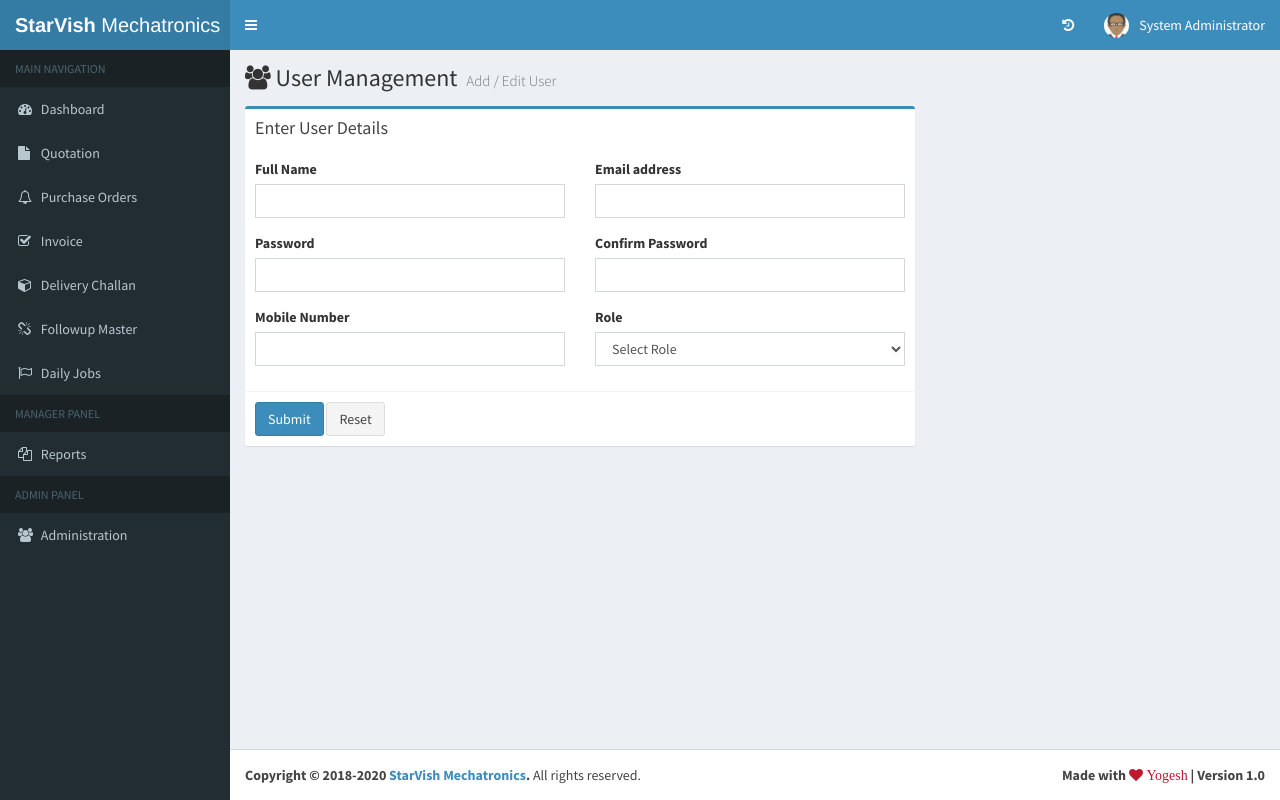
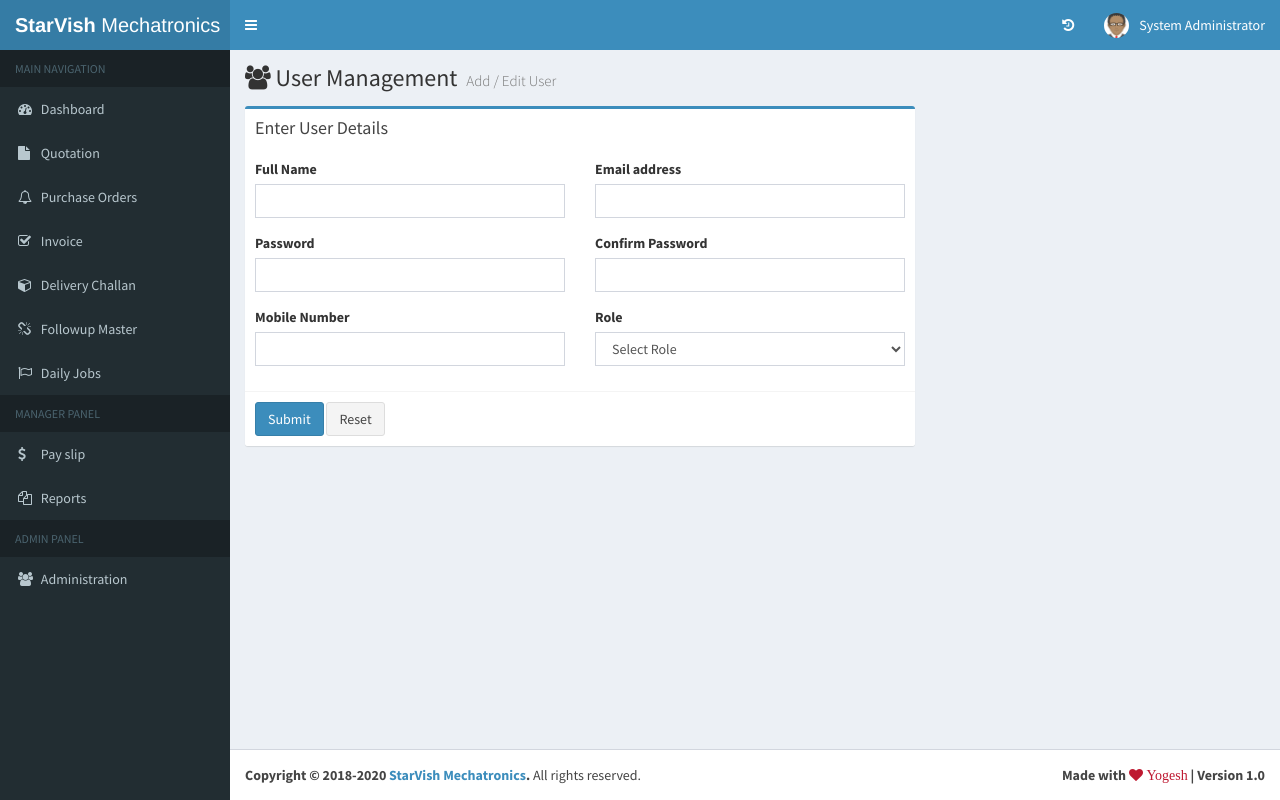
Before and after one commit to Kumarjio/starvish, a CodeIgniter app: page /database/index.php/user/addNew in a window 1280 px wide. Run offline with CodeIgniter, Linux system fonts and the light colour scheme; a user stored in the database is signed in; data comes from the database, SQL or seed files in the repository.

Commit message:
reference files added!

```diff
--- a/application/views/includes/header.php
+++ b/application/views/includes/header.php
@@ -96,7 +96,7 @@
         <!-- sidebar: style can be found in sidebar.less -->
         <section class="sidebar">
           <!-- sidebar menu: : style can be found in sidebar.less -->
-          <ul class="sidebar-menu">
+          <ul class="sidebar-menu" class="smooth-scroll list-unstyled">
             <li class="header">MAIN NAVIGATION</li>
             <li class="treeview">
               <a href="<?php echo base_url(); ?>dashboard">
@@ -215,12 +215,25 @@
             ?>
             <li class="header">MANAGER PANEL</li>
             <li class="treeview">
+                <a href="<?php echo base_url()?>" >
+                  <i class="fa fa-usd"></i>
+                <span>Pay slip </span>
+              </a>
+            </li>
+            <li class="treeview">
               <a href="#reports" data-toggle="collapse" title="View Purchase Orders">
                 <i class="fa fa-files-o"></i>
                 <span>Reports</span>
               </a>
               <div id="reports" class="collapse">
                 <ul class="dropdown">
+                  <li class="treeview">
+                    <a href="<?php echo base_url()?>" ><br>
+                      <i class="fa fa-credit-card"></i>
+                      <span>Service Reports </span>
+                    </a>
+                  </li>
+
                   <li class="treeview">
                     <a href="<?php echo base_url()?>" ><br>
                       <i class="fa fa-credit-card"></i>
```
Also changed, not shown: 3 other files.
